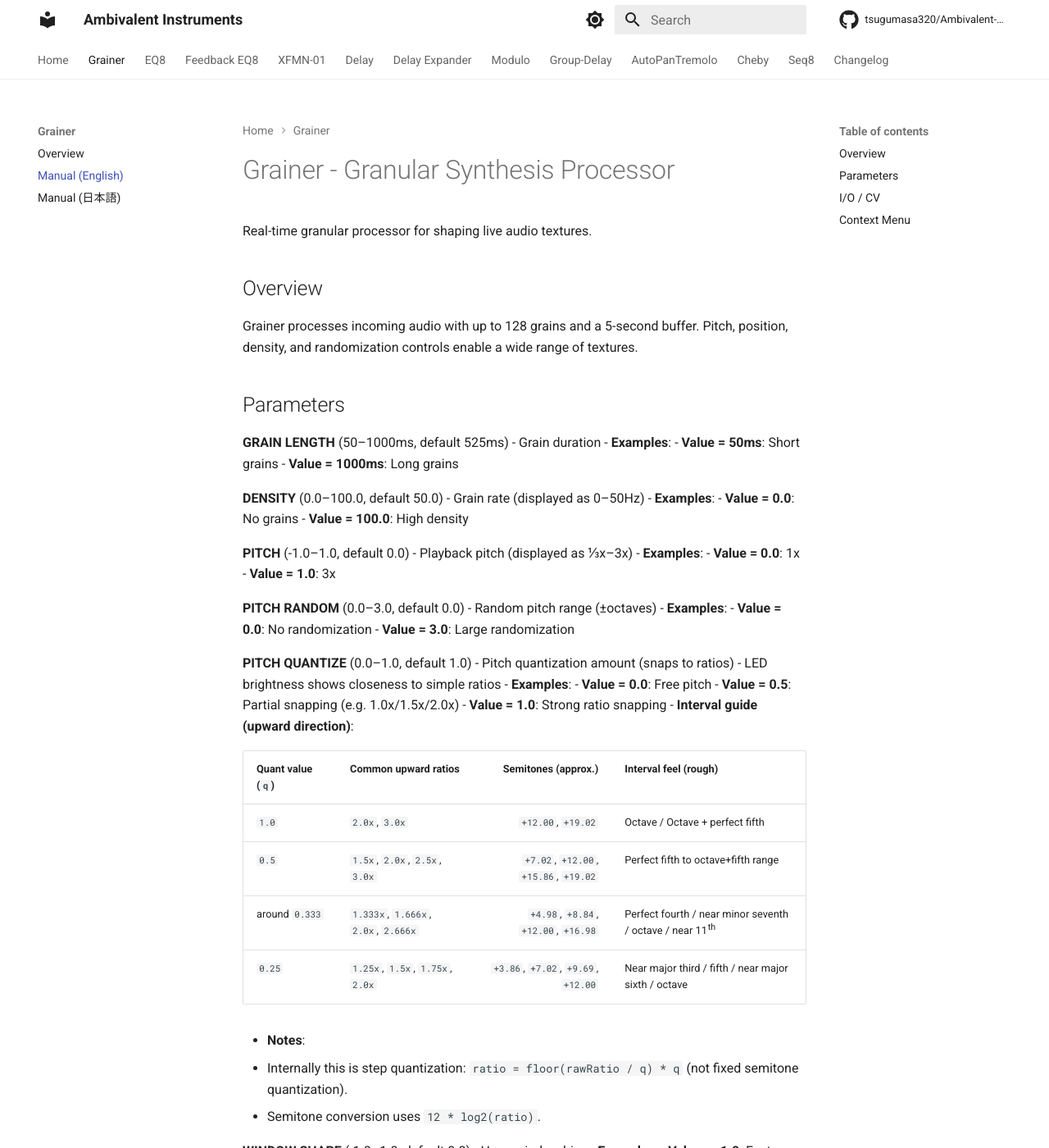
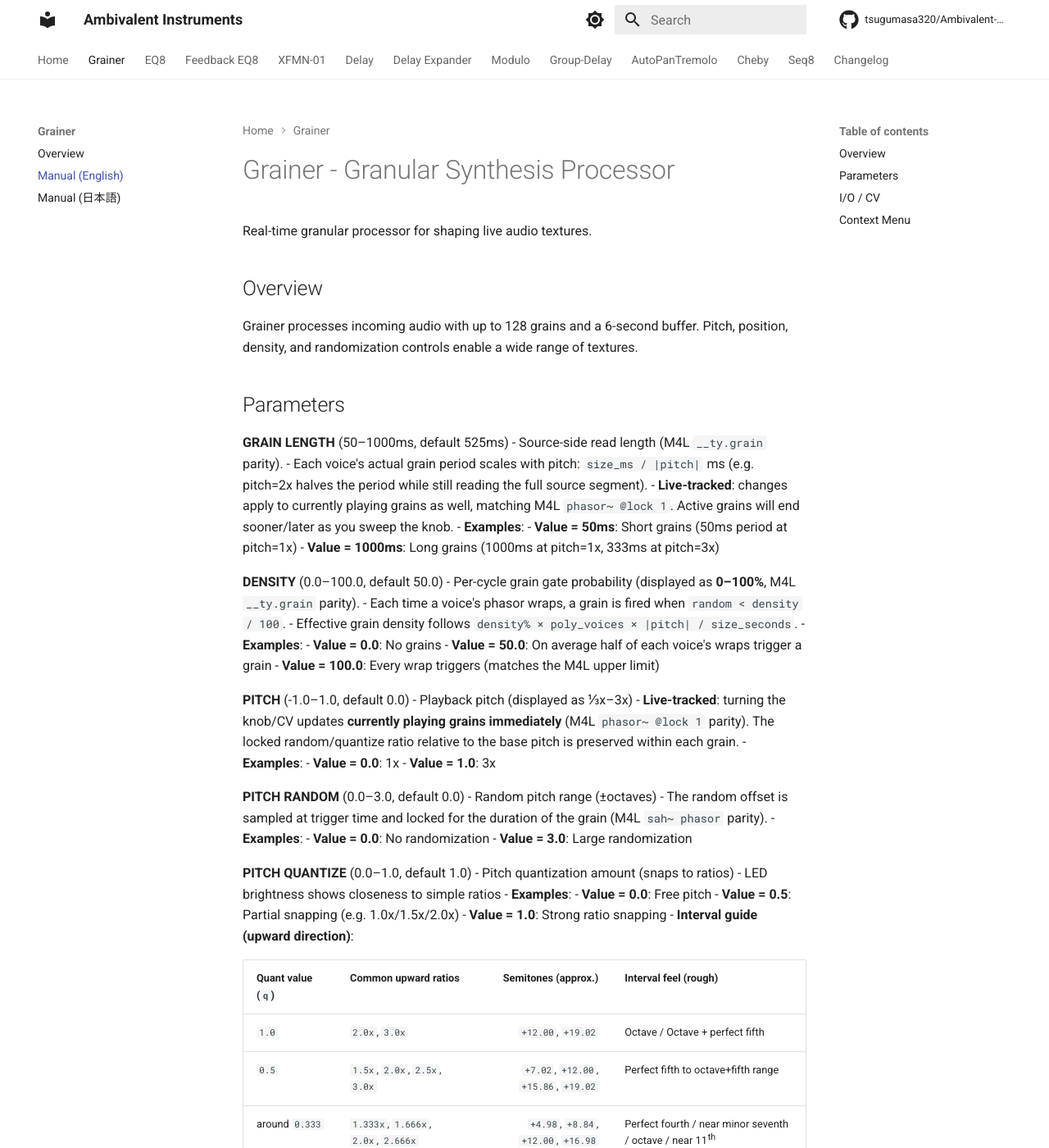
Before and after one commit to tsugumasa320/Ambivalent-Instruments-Manual, an MkDocs documentation site: the page built from docs/grainer/manual.md, in a window 1280 px wide and 1400 px high. Shown: the whole window at 82% size. Built offline with MkDocs 1.6.1 and Material for MkDocs 9.7.7, drawn with Linux system fonts in a browser that asks for light colours; comment, search, counter and statistics services are not loaded; some of the changed text lies outside the part shown.

Commit message:
Update Grainer manual for seam slide note and buffer description
Co-authored-by: Cursor <cursoragent@cursor.com>

```diff
--- a/docs/grainer/manual.md
+++ b/docs/grainer/manual.md
@@ -4,30 +4,38 @@ Real-time granular processor for shaping live audio textures.
 
 ## Overview
 
-Grainer processes incoming audio with up to 128 grains and a 5-second buffer. Pitch, position, density, and randomization controls enable a wide range of textures.
+Grainer processes incoming audio with up to 128 grains and a 6-second buffer. Pitch, position, density, and randomization controls enable a wide range of textures.
 
 ## Parameters
 
 **GRAIN LENGTH** (50–1000ms, default 525ms)
-- Grain duration
+- Source-side read length (M4L `__ty.grain` parity).
+- Each voice's actual grain period scales with pitch: `size_ms / |pitch|` ms
+  (e.g. pitch=2x halves the period while still reading the full source segment).
+- **Live-tracked**: changes apply to currently playing grains as well, matching M4L `phasor~ @lock 1`. Active grains will end sooner/later as you sweep the knob.
 - **Examples**:
-  - **Value = 50ms**: Short grains
-  - **Value = 1000ms**: Long grains
+  - **Value = 50ms**: Short grains (50ms period at pitch=1x)
+  - **Value = 1000ms**: Long grains (1000ms at pitch=1x, 333ms at pitch=3x)
 
 **DENSITY** (0.0–100.0, default 50.0)
-- Grain rate (displayed as 0–50Hz)
+- Per-cycle grain gate probability (displayed as **0–100%**, M4L `__ty.grain` parity).
+- Each time a voice's phasor wraps, a grain is fired when `random < density / 100`.
+- Effective grain density follows `density% × poly_voices × |pitch| / size_seconds`.
 - **Examples**:
   - **Value = 0.0**: No grains
-  - **Value = 100.0**: High density
+  - **Value = 50.0**: On average half of each voice's wraps trigger a grain
+  - **Value = 100.0**: Every wrap triggers (matches the M4L upper limit)
 
 **PITCH** (-1.0–1.0, default 0.0)
 - Playback pitch (displayed as 1/3x–3x)
+- **Live-tracked**: turning the knob/CV updates **currently playing grains immediately** (M4L `phasor~ @lock 1` parity). The locked random/quantize ratio relative to the base pitch is preserved within each grain.
 - **Examples**:
   - **Value = 0.0**: 1x
   - **Value = 1.0**: 3x
 
 **PITCH RANDOM** (0.0–3.0, default 0.0)
 - Random pitch range (±octaves)
+- The random offset is sampled at trigger time and locked for the duration of the grain (M4L `sah~ phasor` parity).
 - **Examples**:
   - **Value = 0.0**: No randomization
   - **Value = 3.0**: Large randomization
@@ -63,6 +71,7 @@ Grainer processes incoming audio with up to 128 grains and a 5-second buffer. Pi
 - **Examples**:
   - **Value = 0**: Oldest
   - **Value = 100**: Newest
+- **Note**: When pitch is significantly increased and size is large, the actual read position may differ from the displayed knob value by a small amount (up to ~8%) to avoid click artifacts caused by reading across the ring buffer seam.
 
 **POSITION RANDOM** (0.0–1.0, default 0.5)
 - Position random amount
@@ -96,6 +105,7 @@ Grainer processes incoming audio with up to 128 grains and a 5-second buffer. Pi
 
 **REVERSE** (button)
 - Toggle reverse playback
+- **Live-tracked**: toggling mid-playback flips the direction of currently playing grains on the next sample (M4L parity).
 - **Examples**:
   - **OFF**: Forward
   - **ON**: Reverse
@@ -114,8 +124,13 @@ Grainer processes incoming audio with up to 128 grains and a 5-second buffer. Pi
 
 ## Context Menu
 
-- **Soft clip** — Toggle soft clipping on the output (Soft clip default: OFF)
-- **Density gain compensation** — Compensate volume changes from density
+Top-level entries, in order:
+
+- **Soft clip** — Toggle soft clipping on the output (default: OFF)
+- **Grain Voices** ▶ — Submenu to pick polyphony count (4 / 8 / 16 / 32 / 48 / 64 / 96 / 128). The right-side hint shows the current value
+- **Density gain compensation** — Toggle volume compensation when density changes
 - **Density Compensation Strength** — Slider to adjust compensation amount
-- **Grain Voices** — Set polyphony count: 4 / 8 / 16 / 32 / 48 / 64 / 96 / 128
 - **Window Shape Strength (b)** — Slider to adjust window shape curve
+- **SSD1306 preview** ▶ — Submenu for the OLED preview used when porting to Daisy
+    - **Enable SSD1306 128x32 preview**: turn the on-panel preview on/off
+    - **Tint** (White / Blue / Amber / Yellow/Blue (2-color)): preview color
```
Also changed, not shown: docs/grainer/manual_jp.md (+23 -9 lines).
